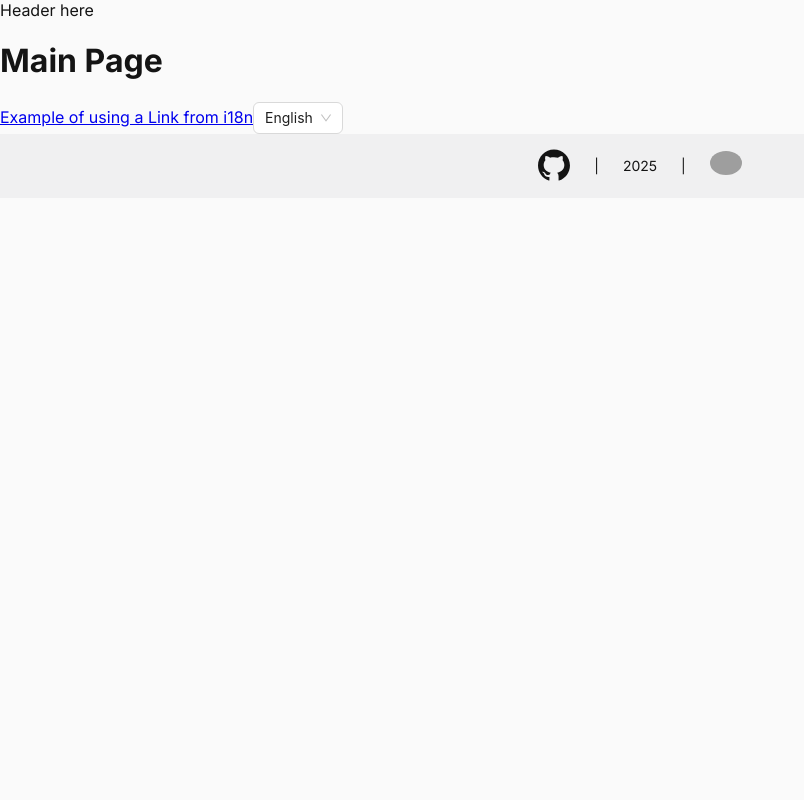
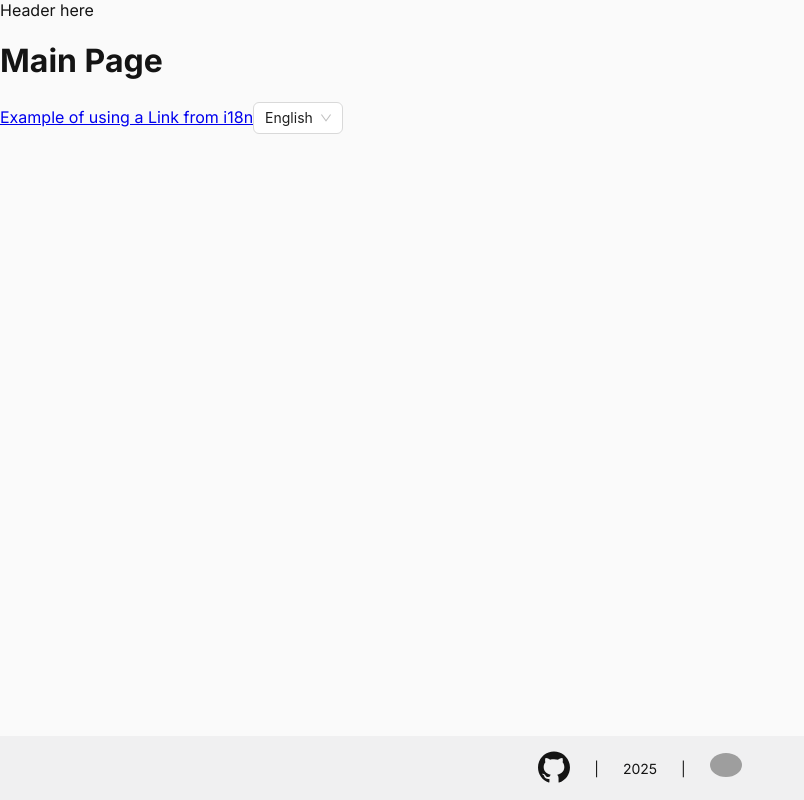
Before and after one commit to AngelinaBz/rest-client-app, a Next.js app: page /en in a window 1280 px wide. Shown: the whole page, without its empty margins (0-804 px from the left). Built offline with nearby package versions, Linux system fonts and the light colour scheme; grey boxes are pictures that could not be loaded; what @ant-design/nextjs-registry would draw is missing.

Commit message:
fix: add position absolute to the footer (#44)
* fix: add position absolute to the footer

* fix: add position relative to body

* fix: add display-flex to body

* fix: remove justify-content from body

```diff
--- a/src/app/[locale]/layout.tsx
+++ b/src/app/[locale]/layout.tsx
@@ -30,7 +30,7 @@ const RootLayout = async ({ children, params }: RootLayoutProps) => {
         <AntdRegistry>
           <NextIntlClientProvider>
             <header>Header here</header>
-            <main>{children}</main>
+            <main className="main">{children}</main>
             <AppFooter />
           </NextIntlClientProvider>
         </AntdRegistry>
--- a/src/app/global.css
+++ b/src/app/global.css
@@ -1,7 +1,7 @@
 :root {
   --primary-bg: #fafafa;
   --secondary-bg: #f0f0f1;
-  --text: #141414 ;
+  --text: #141414;
   --accent: #007aff;
   --hover: #e5e5e5;
   --icons: #ff6f00;
@@ -25,4 +25,11 @@ body {
   color: var(--text);
   margin: 0;
   padding: 0;
+  display: flex;
+  flex-direction: column;
+  min-height: 100vh;
 }
+
+.main {
+  flex: 1;
+}
```
